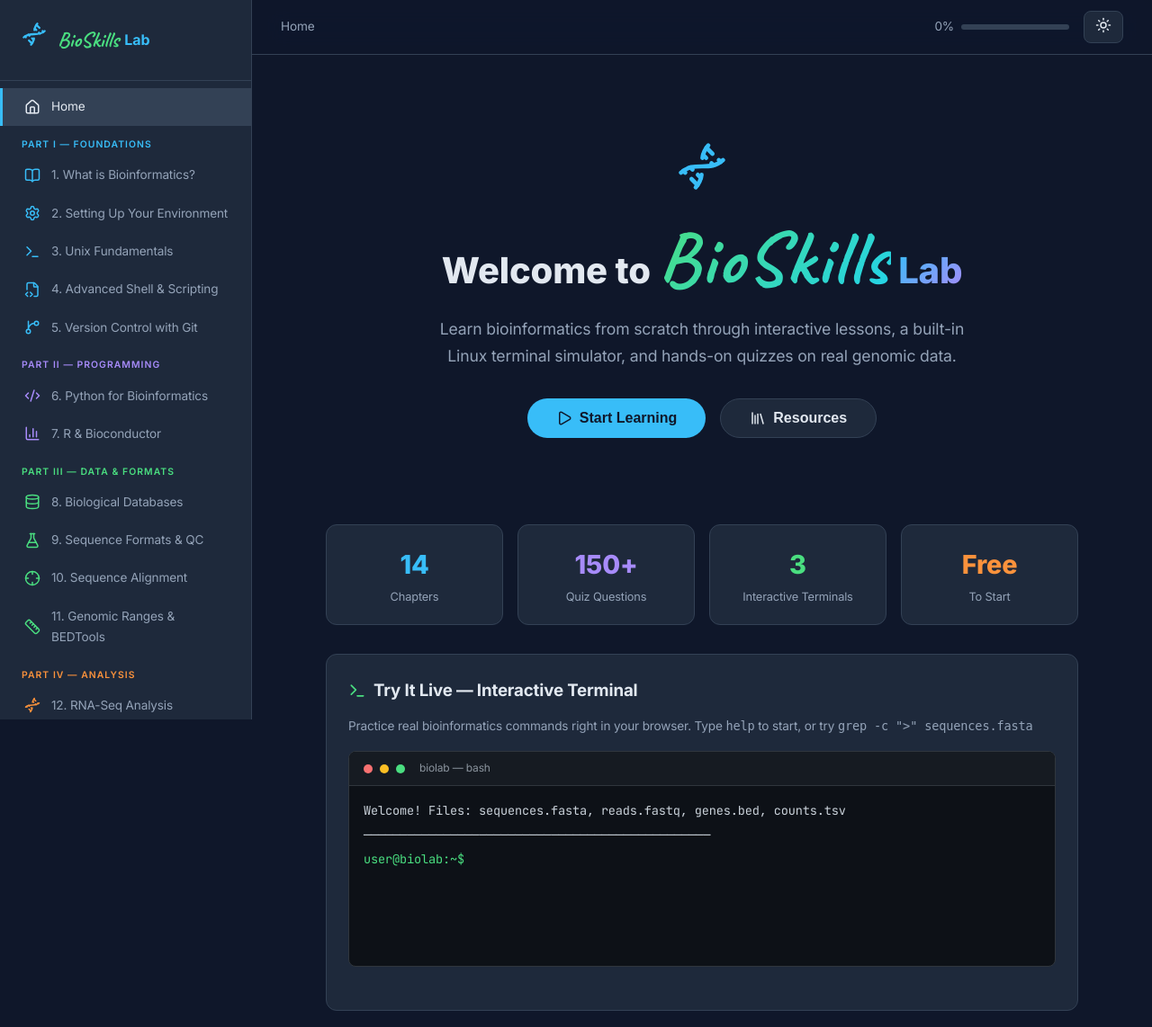
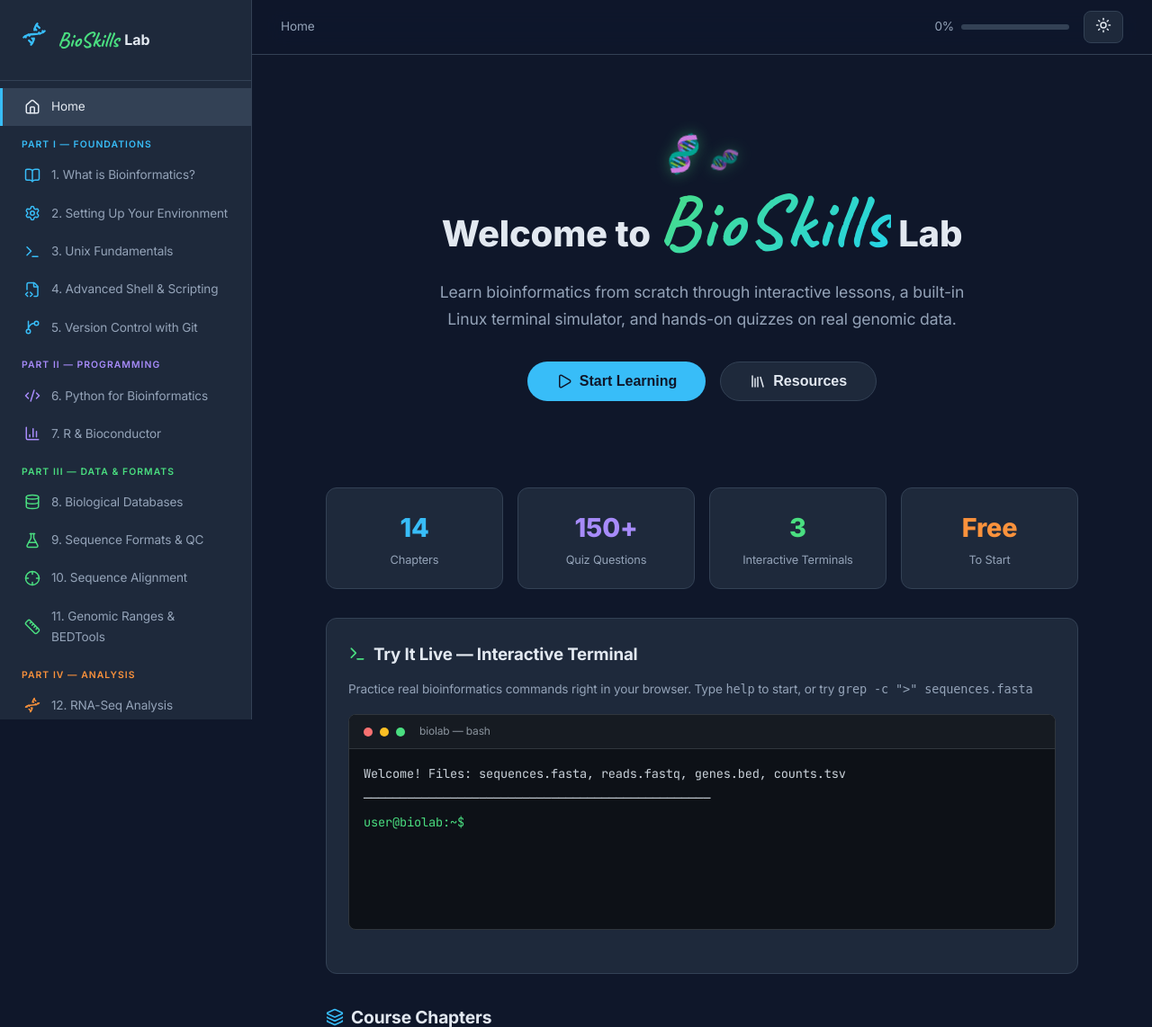
Before and after one commit to AadilRashid/bioskillslab, a PHP site: page / in a window 1280 px wide. Shown: the top 1142 px of the page at 90% size. Run offline with PHP 8.4, Linux system fonts and the light colour scheme.

Commit message:
Add rotated decorative DNA icons above hero title, Lab in plain text

```diff
--- a/css/style.css
+++ b/css/style.css
@@ -71,7 +71,7 @@ a:hover { color: var(--accent-hover); }
 .sidebar-header .logo { font-size: 1.5rem; }
 .sidebar-header h2 { font-size: 1rem; font-weight: 700; line-height: 1.3; display: flex; align-items: center; gap: .4rem; }
 .sidebar-header h2 .brand-bio { font-family: 'Caveat', cursive; font-size: 1.5rem; font-weight: 700; color: var(--green); line-height: 1; }
-.sidebar-header h2 .brand-rest { color: var(--accent); }
+.sidebar-header h2 .brand-rest { }
 .sidebar-nav { padding: .5rem 0; }
 .sidebar-nav .nav-section {
   padding: .75rem 1.5rem .25rem;
@@ -214,7 +214,31 @@ a:hover { color: var(--accent-hover); }
 }
 .hero h1 { font-size: 2.5rem; font-weight: 800; margin-bottom: 1rem; }
 .hero h1 .brand-bio { font-family: 'Caveat', cursive; font-size: 5.25rem; font-weight: 700; background: linear-gradient(135deg, var(--green), #22d3ee); -webkit-background-clip: text; -webkit-text-fill-color: transparent; letter-spacing: 0.02em; line-height: 1; display: inline; }
-.hero h1 .brand-rest { background: linear-gradient(135deg, var(--accent), var(--purple)); -webkit-background-clip: text; -webkit-text-fill-color: transparent; }
+.hero h1 .brand-rest { }
+
+/* Decorative double helix accent above hero title */
+.hero-deco {
+  display: flex;
+  justify-content: center;
+  align-items: center;
+  gap: .5rem;
+  margin-bottom: .75rem;
+}
+.hero-deco .deco-icon {
+  font-size: 2.2rem;
+  line-height: 1;
+  display: inline-block;
+  filter: drop-shadow(0 0 8px rgba(74,222,128,.5));
+}
+.hero-deco .deco-icon:first-child {
+  transform: rotate(-18deg) translateY(-4px);
+  opacity: .85;
+}
+.hero-deco .deco-icon:last-child {
+  transform: rotate(12deg) translateY(4px);
+  opacity: .6;
+  font-size: 1.5rem;
+}
 .hero p { font-size: 1.1rem; color: var(--text-muted); max-width: 600px; margin: 0 auto 2rem; }
 .hero-btn {
   display: inline-flex;
--- a/js/app.js
+++ b/js/app.js
@@ -119,7 +119,7 @@ function renderHome(el) {
 
   el.innerHTML = `
     <div class="hero">
-      <div style="margin-bottom:1.5rem;"><i data-lucide="dna" style="width:56px;height:56px;color:var(--accent);"></i></div>
+      <div class="hero-deco"><span class="deco-icon">🧬</span><span class="deco-icon">🧬</span></div>
       <h1>Welcome to <span class="brand-bio">BioSkills</span> <span class="brand-rest">Lab</span></h1>
       <p>Learn bioinformatics from scratch through interactive lessons, a built-in Linux terminal simulator, and hands-on quizzes on real genomic data.</p>
       <div style="display:flex;gap:1rem;justify-content:center;flex-wrap:wrap;margin-top:1.5rem;">
```
